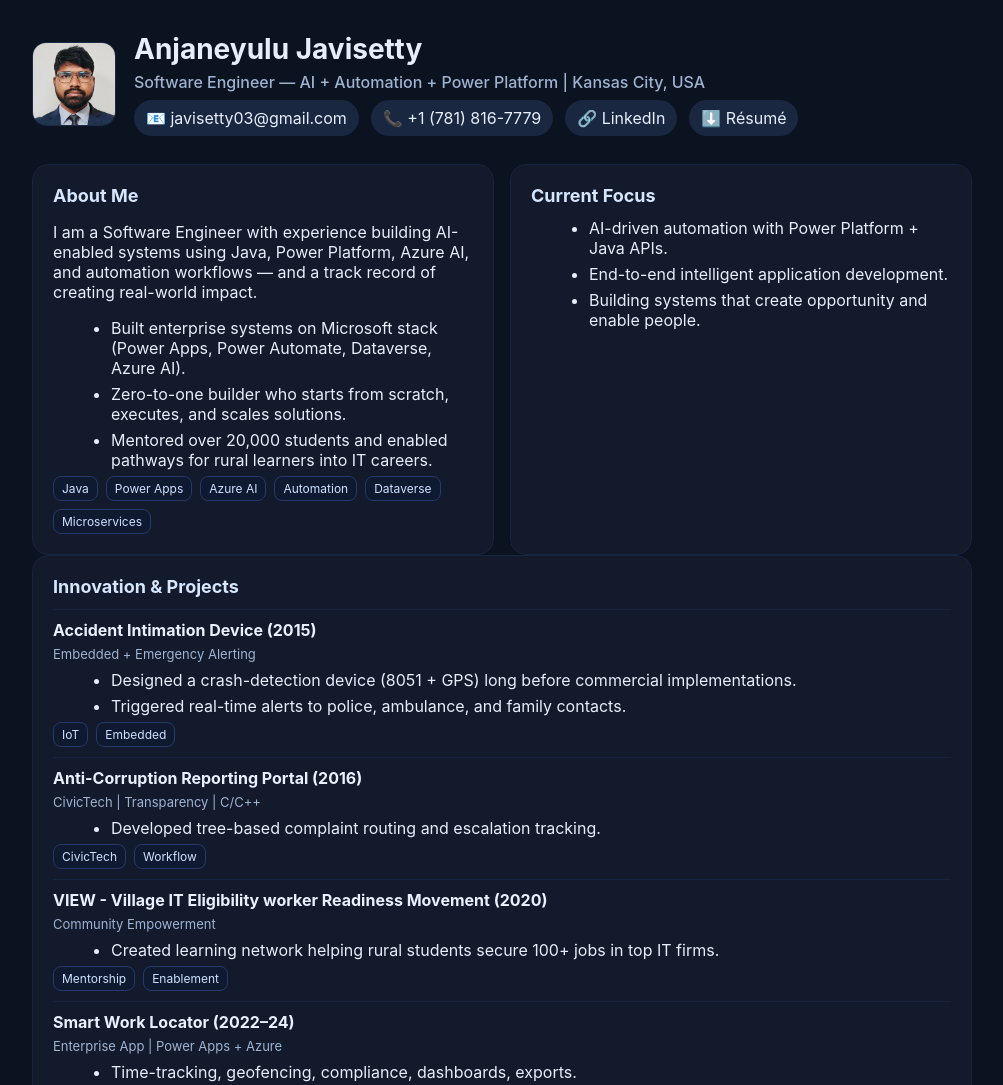
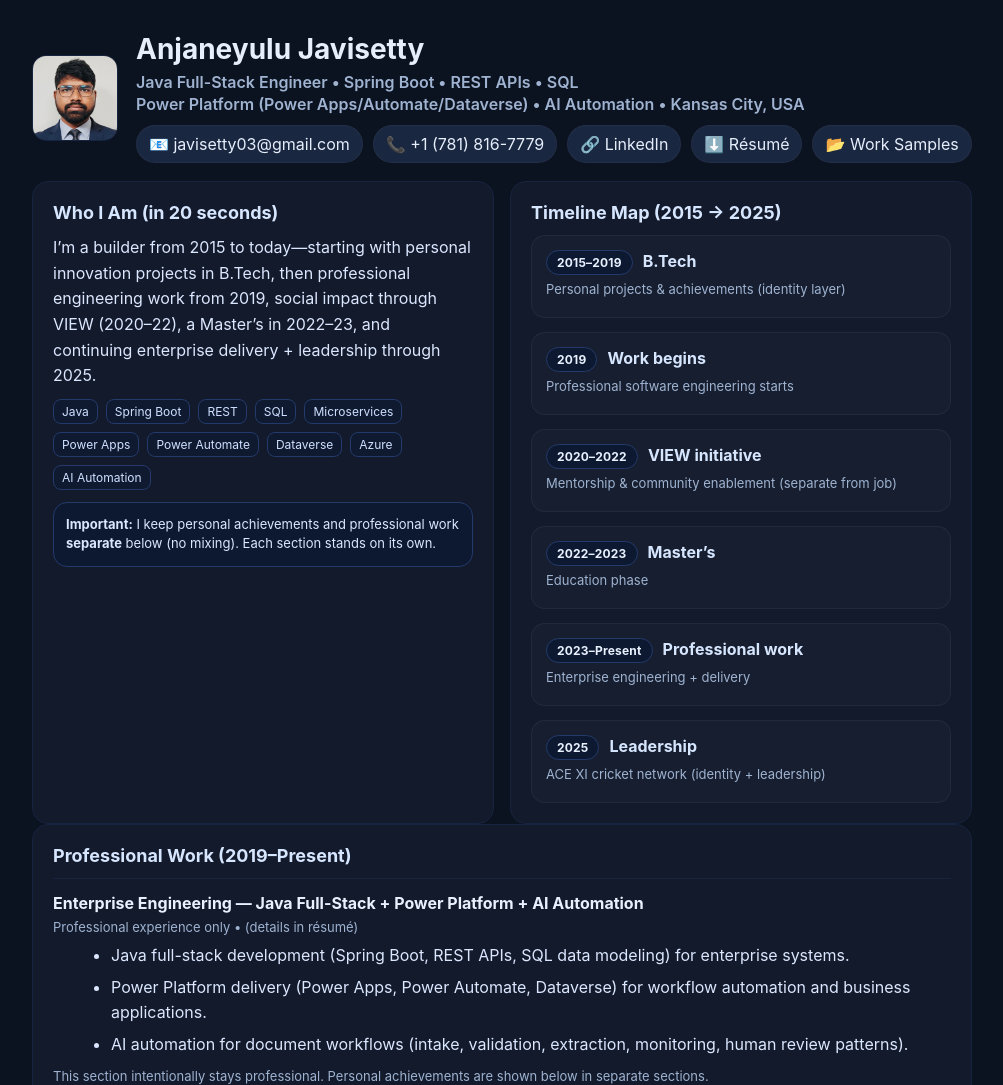
Before and after one commit to javisetty03/ajavisetty.github.io, a plain HTML site: page index.html in a window 1280 px wide. Shown: the top 1085 px of the page, without its empty margins (138-1141 px from the left). Drawn offline with Linux system fonts and the light colour scheme.

Commit message:
Update index.html 12/31

```diff
--- a/index.html
+++ b/index.html
@@ -2,20 +2,19 @@
 <html lang="en">
 <head>
   <meta charset="utf-8" />
-  <title>Anjaneyulu Javisetty — Software Engineer | AI + Automation + Power Platform</title>
+  <title>Anjaneyulu Javisetty — Java Full-Stack Engineer | Power Platform | AI Automation</title>
   <meta name="viewport" content="width=device-width, initial-scale=1" />
-  <meta name="description" content="Portfolio of Anjaneyulu Javisetty — Software Engineer building AI, automation, Power Platform solutions, Java services and real-world impact initiatives." />
+  <meta name="description" content="Anjaneyulu Javisetty — Java Full-Stack Engineer with Power Platform and AI automation experience. Clear timeline from 2015–2025: personal innovation, professional work, mentorship, education, and leadership." />
 
-  <meta property="og:title" content="Anjaneyulu Javisetty — Software Engineer | AI + Automation" />
-  <meta property="og:description" content="Projects, innovation, mentorship, social impact and engineering work by Anjaneyulu." />
+  <meta property="og:title" content="Anjaneyulu Javisetty — Java Full-Stack Engineer | Power Platform | AI" />
+  <meta property="og:description" content="Timeline 2015–2025: personal innovation, enterprise engineering, mentorship impact, master's education, and community leadership." />
   <meta property="og:type" content="website" />
-  <!-- ✅ UPDATED: Use your GitHub Pages site root URL (change only if your live site URL is different) -->
   <meta property="og:url" content="https://javisetty03.github.io/" />
   <meta property="og:image" content="assets/og-image.png" />
 
   <link rel="icon" href="assets/favicon.ico" />
 
-  <!-- Google Analytics -->
+  <!-- Google Analytics (keep if you use it) -->
   <script async src="https://www.googletagmanager.com/gtag/js?id=G-LGZ9D89GSK"></script>
   <script>
     window.dataLayer = window.dataLayer || [];
@@ -25,45 +24,108 @@
   </script>
 
   <style>
-    :root {
+    :root{
       --bg:#0b1220; --card:#121a2b; --text:#e6eefc; --muted:#9fb3d1; --accent:#0a84ff; --chip:#1a2740;
+      --border:#17243f; --soft:#0f1a31;
     }
     *{ box-sizing:border-box; }
     html,body{ margin:0; padding:0; background:var(--bg); color:var(--text); font-family:Inter,system-ui,-apple-system,Segoe UI,Roboto,Arial,sans-serif; }
     a{ color:var(--accent); text-decoration:none; } a:hover{ text-decoration:underline; }
     .container{ max-width:980px; margin:0 auto; padding:32px 20px 80px; }
-    header{ display:flex; flex-wrap:wrap; align-items:center; gap:18px; margin-bottom:28px; }
-    header img{ width:84px; height:84px; border-radius:14px; object-fit:cover; border:1px solid #1c2a46; }
+
+    header{ display:flex; flex-wrap:wrap; align-items:center; gap:18px; margin-bottom:18px; }
+    header img{ width:86px; height:86px; border-radius:14px; object-fit:cover; border:1px solid var(--border); }
     .title{ flex:1; min-width:260px; }
     h1{ margin:0 0 6px; font-size:28px; }
-    .subtitle{ color:var(--muted); font-weight:500; }
-    .links{ display:flex; flex-wrap:wrap; gap:12px; margin-top:8px; }
-    .chip{ background:var(--chip); padding:8px 12px; border-radius:999px; display:inline-flex; gap:8px; align-items:center; color:var(--text); }
+    .subtitle{ color:var(--muted); font-weight:600; line-height:1.35; }
+
+    .links{ display:flex; flex-wrap:wrap; gap:10px; margin-top:10px; }
+    .chip{
+      background:var(--chip);
+      padding:8px 12px;
+      border-radius:999px;
+      display:inline-flex;
+      gap:8px;
+      align-items:center;
+      color:var(--text);
+      border:1px solid rgba(255,255,255,0.04);
+    }
 
     .grid{ display:grid; grid-template-columns:1fr; gap:16px; }
     @media (min-width:860px){ .grid{ grid-template-columns:1fr 1fr; } }
 
-    section{ background:var(--card); border:1px solid #17243f; border-radius:16px; padding:20px; }
+    section{ background:var(--card); border:1px solid var(--border); border-radius:16px; padding:20px; }
     h2{ margin:0 0 12px; font-size:18px; color:#d7e6ff; }
+    p{ margin:10px 0; color:#dbe7ff; line-height:1.6; }
+
     ul{ margin:8px 0 0 18px; }
-    li{ margin:6px 0; }
+    li{ margin:7px 0; color:#dbe7ff; line-height:1.55; }
 
-    .item{ padding:10px 0; border-top:1px solid #17243f; }
+    .badges{ display:flex; flex-wrap:wrap; gap:8px; margin-top:10px; }
+    .kbd{
+      background:var(--soft);
+      border:1px solid #243a6a;
+      padding:4px 8px;
+      border-radius:8px;
+      font-size:12px;
+      color:#cfe0ff;
+    }
+
+    .item{ padding:14px 0; border-top:1px solid var(--border); }
     .item:first-child{ border-top:none; }
     .item h3{ margin:0 0 6px; font-size:16px; color:#e9f1ff; }
-    .meta{ color:var(--muted); font-size:13px; display:flex; gap:8px; flex-wrap:wrap; }
-    .badges{ display:flex; flex-wrap:wrap; gap:8px; margin-top:6px; }
-    .kbd{ background:#0f1a31; border:1px solid #243a6a; padding:4px 8px; border-radius:8px; font-size:12px; color:#cfe0ff; }
+    .meta{ color:var(--muted); font-size:13px; display:flex; gap:10px; flex-wrap:wrap; margin-bottom:6px; }
 
+    .timeline{ display:grid; gap:14px; }
+    .tcard{
+      background:rgba(255,255,255,0.02);
+      border:1px solid rgba(255,255,255,0.05);
+      border-radius:14px;
+      padding:14px;
+    }
+    .trow{
+      display:flex;
+      flex-wrap:wrap;
+      gap:10px;
+      align-items:baseline;
+      margin-bottom:6px;
+    }
+    .year{
+      font-weight:700;
+      color:#e9f1ff;
+      background:#0d1931;
+      border:1px solid #243a6a;
+      padding:4px 10px;
+      border-radius:999px;
+      font-size:12px;
+      letter-spacing:0.2px;
+    }
+    .phase{ color:#d7e6ff; font-weight:700; }
+    .note{ color:var(--muted); font-size:13px; margin-top:10px; }
+
+    .divider{ height:1px; background:var(--border); margin:14px 0; opacity:0.85; }
     .footer{ margin-top:20px; color:var(--muted); font-size:13px; text-align:center; }
-    .spacer{ height:10px; }
+
+    /* Small helper for “Do not mix” clarity */
+    .callout{
+      margin-top:12px;
+      padding:12px;
+      border-radius:14px;
+      background:#0d1931;
+      border:1px solid #243a6a;
+      color:#dbe7ff;
+      font-size:13px;
+      line-height:1.5;
+    }
   </style>
 </head>
 
 <body>
   <div class="container">
 
-    <!-- HEADER -->
+    <!-- =======================
+         HEADER / HERO
+         ======================= -->
     <header>
       <img src="https://raw.githubusercontent.com/javisetty03/ajavisetty.github.io/main/assets/IMG_7120.jpeg"
            alt="Profile Photo"
@@ -71,54 +133,128 @@
 
       <div class="title">
         <h1>Anjaneyulu Javisetty</h1>
-        <div class="subtitle">Software Engineer — AI + Automation + Power Platform | Kansas City, USA</div>
+        <div class="subtitle">
+          Java Full-Stack Engineer • Spring Boot • REST APIs • SQL<br/>
+          Power Platform (Power Apps/Automate/Dataverse) • AI Automation • Kansas City, USA
+        </div>
 
         <div class="links">
           <a class="chip" href="mailto:javisetty03@gmail.com">📧 javisetty03@gmail.com</a>
-
-          <!-- ✅ UPDATED: click-to-call -->
           <a class="chip" href="tel:+17818167779">📞 +1 (781) 816-7779</a>
-
-          <!-- ✅ UPDATED: rel="noopener" for security -->
           <a class="chip" href="https://www.linkedin.com/in/aj-048a0b144/" target="_blank" rel="noopener">🔗 LinkedIn</a>
 
-          <!-- ✅ UPDATED: Direct PDF link via GitHub Pages + download attribute -->
-          <a class="chip" href="resume/Anjaneyulu_AJ%20(1).pdf" target="_blank" rel="noopener" download>⬇️ Résumé</a>
+          <!-- Rename your PDF to avoid 404 issues (no spaces/parentheses) -->
+          <a class="chip" href="resume/Anjaneyulu_Javisetty_Resume.pdf" target="_blank" rel="noopener" download>⬇️ Résumé</a>
+
+          <!-- Optional: use your existing folder for artifacts -->
+          <a class="chip" href="work-samples/" target="_blank" rel="noopener">📂 Work Samples</a>
         </div>
       </div>
     </header>
 
-    <!-- ABOUT -->
+    <!-- =======================
+         TOP SUMMARY (FAST SCAN)
+         ======================= -->
     <div class="grid">
       <section>
-        <h2>About Me</h2>
-        <p>I am a Software Engineer with experience building AI-enabled systems using Java, Power Platform, Azure AI, and automation workflows — and a track record of creating real-world impact.</p>
-
-        <ul>
-          <li>Built enterprise systems on Microsoft stack (Power Apps, Power Automate, Dataverse, Azure AI).</li>
-          <li>Zero-to-one builder who starts from scratch, executes, and scales solutions.</li>
-          <li>Mentored over 20,000 students and enabled pathways for rural learners into IT careers.</li>
-        </ul>
+        <h2>Who I Am (in 20 seconds)</h2>
+        <p>
+          I’m a builder from 2015 to today—starting with personal innovation projects in B.Tech,
+          then professional engineering work from 2019, social impact through VIEW (2020–22),
+          a Master’s in 2022–23, and continuing enterprise delivery + leadership through 2025.
+        </p>
 
         <div class="badges">
-          <span class="kbd">Java</span><span class="kbd">Power Apps</span><span class="kbd">Azure AI</span>
-          <span class="kbd">Automation</span><span class="kbd">Dataverse</span><span class="kbd">Microservices</span>
+          <span class="kbd">Java</span><span class="kbd">Spring Boot</span><span class="kbd">REST</span><span class="kbd">SQL</span>
+          <span class="kbd">Microservices</span><span class="kbd">Power Apps</span><span class="kbd">Power Automate</span>
+          <span class="kbd">Dataverse</span><span class="kbd">Azure</span><span class="kbd">AI Automation</span>
+        </div>
+
+        <div class="callout">
+          <b>Important:</b> I keep personal achievements and professional work <b>separate</b> below (no mixing).
+          Each section stands on its own.
         </div>
       </section>
 
       <section>
-        <h2>Current Focus</h2>
-        <ul>
-          <li>AI-driven automation with Power Platform + Java APIs.</li>
-          <li>End-to-end intelligent application development.</li>
-          <li>Building systems that create opportunity and enable people.</li>
-        </ul>
+        <h2>Timeline Map (2015 → 2025)</h2>
+        <div class="timeline">
+
+          <div class="tcard">
+            <div class="trow">
+              <span class="year">2015–2019</span>
+              <span class="phase">B.Tech</span>
+            </div>
+            <div class="meta">Personal projects & achievements (identity layer)</div>
+          </div>
+
+          <div class="tcard">
+            <div class="trow">
+              <span class="year">2019</span>
+              <span class="phase">Work begins</span>
+            </div>
+            <div class="meta">Professional software engineering starts</div>
+          </div>
+
+          <div class="tcard">
+            <div class="trow">
+              <span class="year">2020–2022</span>
+              <span class="phase">VIEW initiative</span>
+            </div>
+            <div class="meta">Mentorship & community enablement (separate from job)</div>
+          </div>
+
+          <div class="tcard">
+            <div class="trow">
+              <span class="year">2022–2023</span>
+              <span class="phase">Master’s</span>
+            </div>
+            <div class="meta">Education phase</div>
+          </div>
+
+          <div class="tcard">
+            <div class="trow">
+              <span class="year">2023–Present</span>
+              <span class="phase">Professional work</span>
+            </div>
+            <div class="meta">Enterprise engineering + delivery</div>
+          </div>
+
+          <div class="tcard">
+            <div class="trow">
+              <span class="year">2025</span>
+              <span class="phase">Leadership</span>
+            </div>
+            <div class="meta">ACE XI cricket network (identity + leadership)</div>
+          </div>
+
+        </div>
       </section>
     </div>
 
-    <!-- PROJECTS -->
+    <!-- =======================
+         1) PROFESSIONAL (2019–PRESENT) — NO PERSONAL MIXING
+         ======================= -->
     <section>
-      <h2>Innovation & Projects</h2>
+      <h2>Professional Work (2019–Present)</h2>
+
+      <div class="item">
+        <h3>Enterprise Engineering — Java Full-Stack + Power Platform + AI Automation</h3>
+        <div class="meta">Professional experience only • (details in résumé)</div>
+        <ul>
+          <li>Java full-stack development (Spring Boot, REST APIs, SQL data modeling) for enterprise systems.</li>
+          <li>Power Platform delivery (Power Apps, Power Automate, Dataverse) for workflow automation and business applications.</li>
+          <li>AI automation for document workflows (intake, validation, extraction, monitoring, human review patterns).</li>
+        </ul>
+        <p class="note">This section intentionally stays professional. Personal achievements are shown below in separate sections.</p>
+      </div>
+    </section>
+
+    <!-- =======================
+         2) PERSONAL PROJECTS (2015–2019) — B.TECH ERA
+         ======================= -->
+    <section>
+      <h2>Personal Innovation Projects (2015–2019 • B.Tech)</h2>
 
       <div class="item">
         <h3>Accident Intimation Device (2015)</h3>
@@ -138,24 +274,40 @@
         </ul>
         <div class="badges"><span class="kbd">CivicTech</span><span class="kbd">Workflow</span></div>
       </div>
+    </section>
+
+    <!-- =======================
+         3) MENTORSHIP (2020–2022) — VIEW
+         ======================= -->
+    <section>
+      <h2>Mentorship & Enablement (2020–2022)</h2>
 
       <div class="item">
-        <h3>VIEW - Village IT Eligibility worker Readiness Movement (2020)</h3>
+        <h3>VIEW — Village IT Eligibility Worker Readiness Movement (2020–2022)</h3>
         <div class="meta">Community Empowerment</div>
         <ul>
-          <li>Created learning network helping rural students secure 100+ jobs in top IT firms.</li>
+          <li>Created a learning network helping rural students secure 100+ jobs in top IT firms.</li>
         </ul>
         <div class="badges"><span class="kbd">Mentorship</span><span class="kbd">Enablement</span></div>
       </div>
+    </section>
 
-      <div class="item">
-        <h3>Smart Work Locator (2022–24)</h3>
-        <div class="meta">Enterprise App | Power Apps + Azure</div>
-        <ul>
-          <li>Time-tracking, geofencing, compliance, dashboards, exports.</li>
-        </ul>
-        <div class="badges"><span class="kbd">Dataverse</span><span class="kbd">Azure</span></div>
-      </div>
+    <!-- =======================
+         4) EDUCATION (2022–2023) — MASTER'S
+         ======================= -->
+    <section>
+      <h2>Education (2022–2023)</h2>
+      <ul>
+        <li>Master in Information Studies — Trine University, Detroit, MI (2023)</li>
+        <li>Bachelor in CSE — Chalapathi Institute of Technology, India</li>
+      </ul>
+    </section>
+
+    <!-- =======================
+         5) LEADERSHIP (2025) — ACE XI
+         ======================= -->
+    <section>
+      <h2>Leadership & Community (2025)</h2>
 
       <div class="item">
         <h3>ACE XI Cricket Network (2025)</h3>
@@ -167,45 +319,44 @@
       </div>
     </section>
 
-    <!-- TRAINING -->
+    <!-- =======================
+         OPTIONAL: SMART WORK LOCATOR (IF YOU WANT IT AS IDENTITY)
+         Put it here ONLY IF you want it treated as your “product/project identity”
+         If you prefer it purely as work, remove this entire section.
+         ======================= -->
     <section>
-      <h2>Training & Mentorship</h2>
+      <h2>Product-Style Build (Identity Layer)</h2>
       <div class="item">
-        <h3>University Trainer & Career Coach</h3>
-        <div class="meta">20,000+ Students Coached</div>
+        <h3>Smart Work Locator (2022–2024)</h3>
+        <div class="meta">Enterprise App | Power Apps + Azure</div>
         <ul>
-          <li>Delivered workshops on Java, DSA, SQL, personal development, interview prep.</li>
+          <li>Time-tracking, geofencing, compliance, dashboards, exports.</li>
         </ul>
-        <div class="badges"><span class="kbd">Java</span><span class="kbd">Education</span></div>
+        <div class="badges"><span class="kbd">Dataverse</span><span class="kbd">Azure</span></div>
+        <p class="note">
+          If you want Smart Work Locator to be seen as part of your identity (not tied to employer),
+          keep it here. If you want it strictly “work”, move it under Professional Work only.
+        </p>
       </div>
     </section>
 
-    <!-- EDUCATION -->
-    <section>
-      <h2>Education</h2>
-      <ul>
-        <li>Master in Information Studies — Trine University, Detroit, MI (2023)</li>
-        <li>Bachelor in CSE — Chalapathi Institute of Technology, India</li>
-      </ul>
-    </section>
-
-    <!-- CERTIFICATIONS -->
+    <!-- =======================
+         CERTIFICATIONS (OPTIONAL ON PORTFOLIO)
+         ======================= -->
     <section>
       <h2>Certifications</h2>
       <ul>
         <li>Microsoft Certified — Data Analyst (Associate)</li>
         <li>Microsoft Certified — Azure AI Fundamentals (AI-900)</li>
+        <li>AWS Certified Cloud Practitioner</li>
       </ul>
     </section>
 
-    <!-- FOOTER -->
     <p class="footer">© <span id="y"></span> Anjaneyulu Javisetty — Portfolio</p>
-
   </div>
 
   <script>
     document.getElementById('y').textContent = new Date().getFullYear();
   </script>
-
 </body>
 </html>
```
